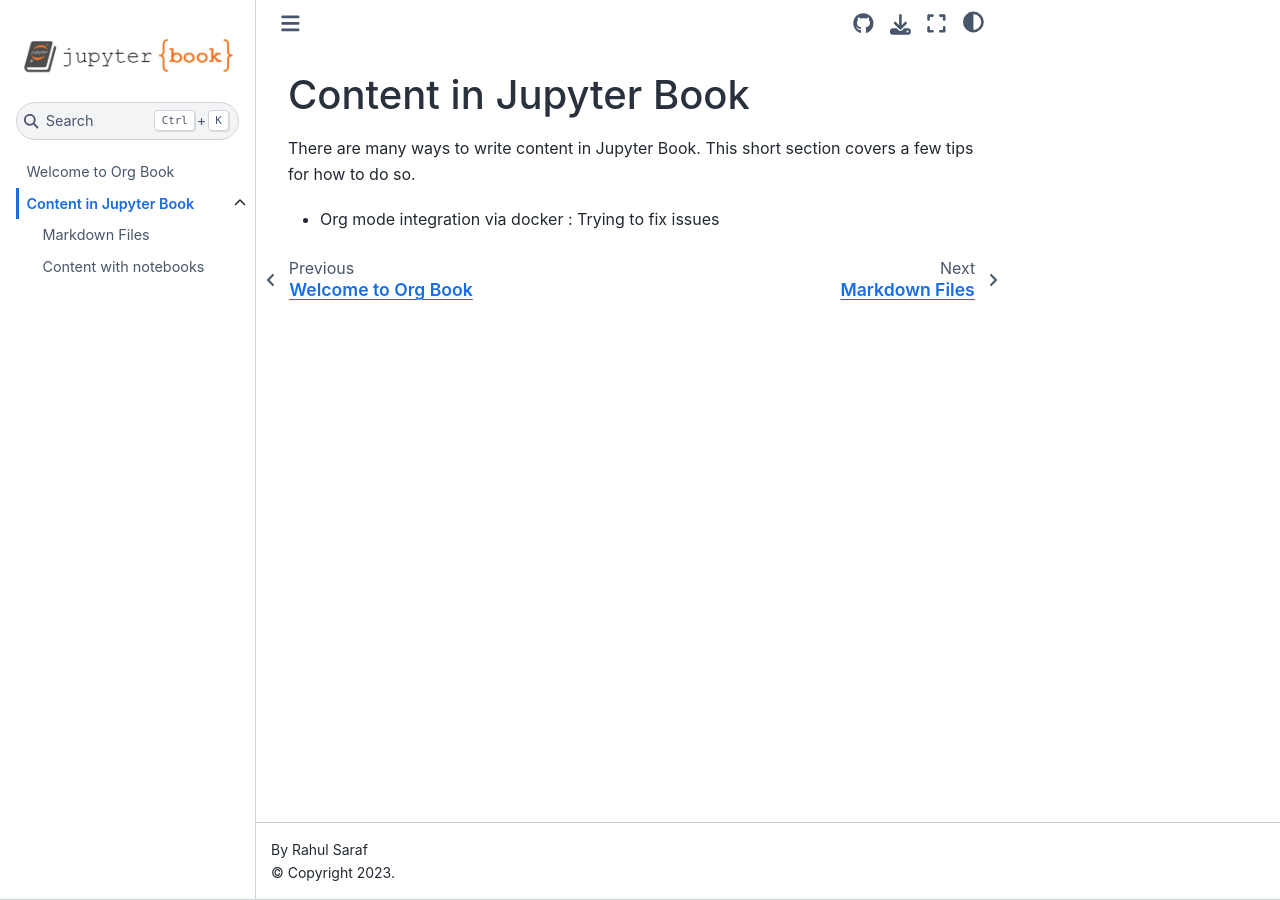
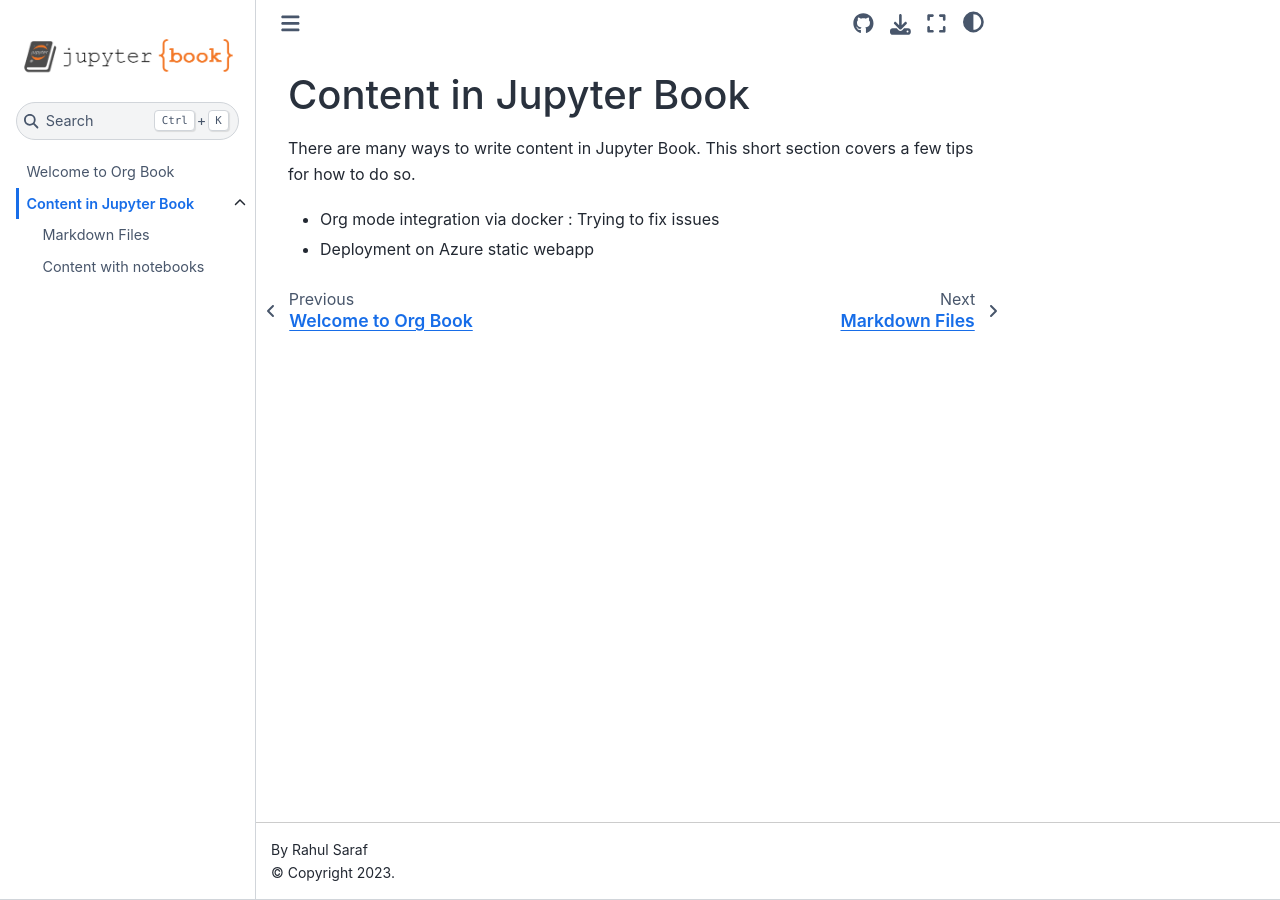
Before and after one commit to Rahuketu86/azurebook, a Jupyter Book: the page built from book/content.md, in a window 1280 px wide. Built offline with Jupyter Book 1.0.4 settings and Sphinx 7.4.7 and the Sphinx Book theme 1.1.4, drawn with Linux system fonts in a browser that asks for light colours; pages that are not in the unit, such as notebooks, are missing from menus.

Commit message:
Update content.md

```diff
--- a/book/content.md
+++ b/book/content.md
@@ -6,3 +6,4 @@ covers a few tips for how to do so.
 
 
 - Org mode integration via docker : Trying to fix issues
+- Deployment on Azure static webapp
```
